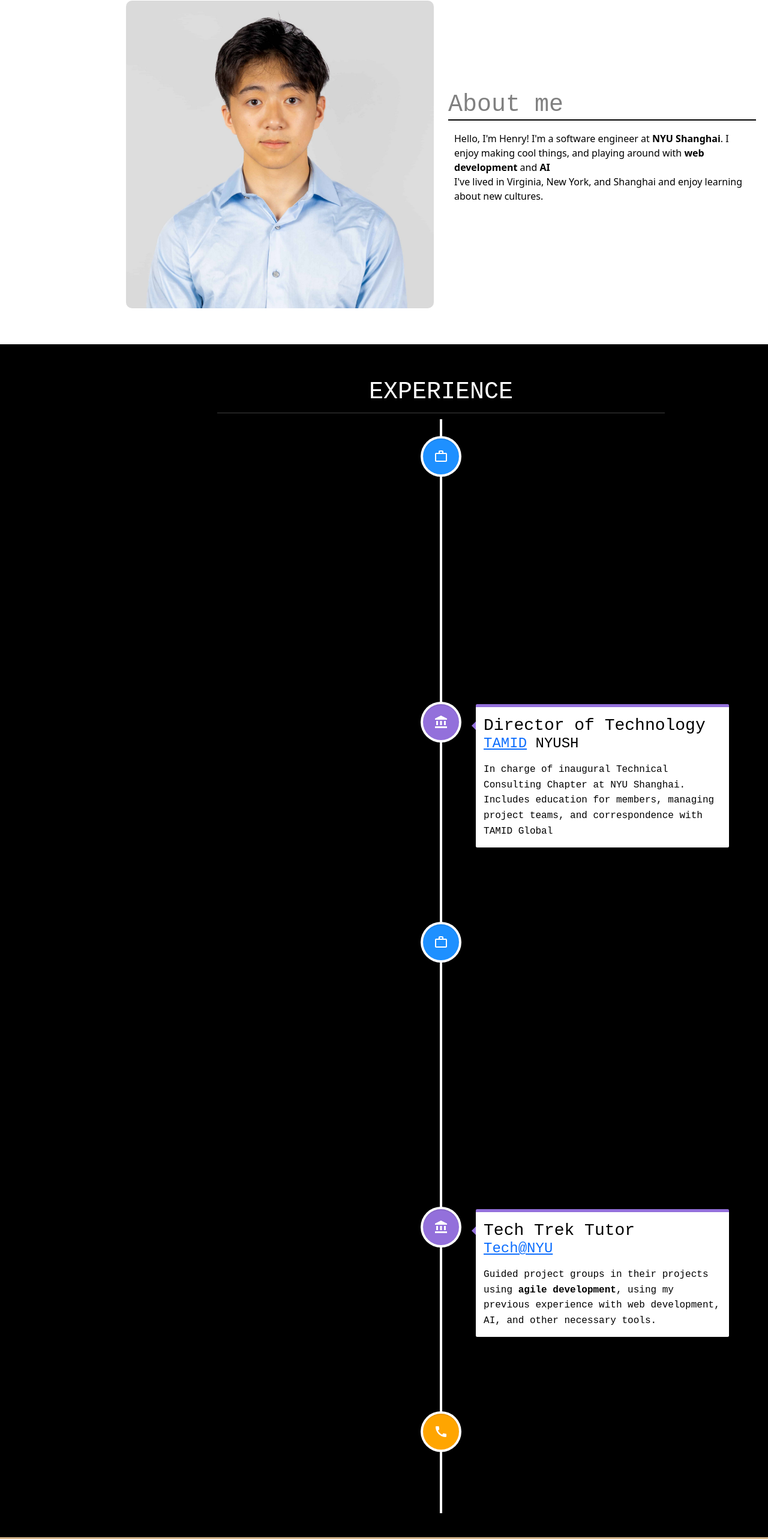
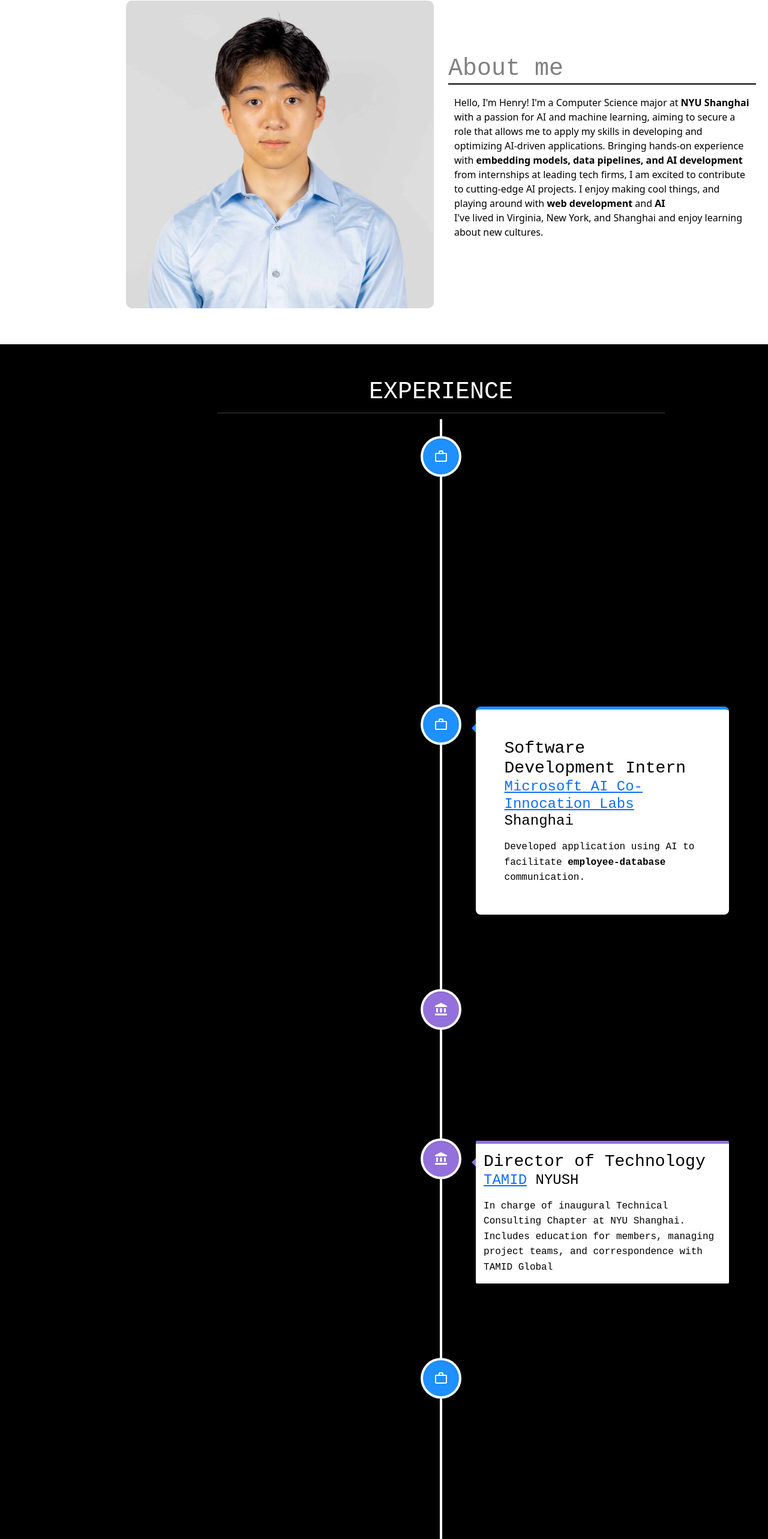
Before and after one commit to Nrezhang/Resume_portfolio, a React (Create React App) app in the folder client/: page / in a window 1280 px wide. Shown: the part 859-3425 px from the top of the page at 60% size. Built offline with nearby package versions, Linux system fonts and the light colour scheme.

Commit message:
new changes

```diff
--- a/client/src/pages/About/About.js
+++ b/client/src/pages/About/About.js
@@ -14,7 +14,12 @@ const About = () => {
                 <div className='col-md-6 about-content'>
                   <h1> About me</h1>
                   <p>
-                    Hello, I'm Henry! I'm a software engineer at <b>NYU Shanghai</b>.
+
+                    Hello, I'm Henry!
+                    I'm a Computer Science major at <b>NYU Shanghai</b> with a passion for AI and machine learning, aiming to secure a role
+                    that allows me to apply my skills in developing and optimizing AI-driven applications. Bringing
+                    hands-on experience with <b> embedding models, data pipelines, and AI development </b> from
+                    internships at leading tech firms, I am excited to contribute to cutting-edge AI projects.
                     I enjoy making cool things, and playing around with <b>web development</b> and <b>AI</b>
                     <br></br>
                     I've lived in Virginia, New York, and Shanghai and enjoy learning about new cultures.
--- a/client/src/pages/Experience/Experience.js
+++ b/client/src/pages/Experience/Experience.js
@@ -12,22 +12,53 @@ const Experience = () => {
                 <hr/>
 
                 <VerticalTimeline>
-
                     <VerticalTimelineElement
                             className="vertical-timeline-element--work"
                             contentStyle={{ background: 'white', color: 'black', boxShadow:'0px 0px 0px 0px white', borderTop:'5px solid dodgerblue' }}
                             contentArrowStyle={{ borderRight: '7px solid dodgerblue' }}
-                        date="February 2023 - May 2023"
+                            date="May 2024 - August 2024"
                             iconStyle={{ background: 'dodgerblue', color: 'white' }}
                             icon={<MdOutlineWorkOutline />}
                         >
-                        <h3 className="vertical-timeline-element-title">Technical Project Manager</h3>
-                        <h4 className="vertical-timeline-element-subtitle"><a href='https://www.jika.io' target='_blank'>Jika.io</a> Intern</h4>
+                            <h3 className="vertical-timeline-element-title">AI Software Engineering Intern</h3>
+                            <h4 className="vertical-timeline-element-subtitle"><a href='https://www.medidata.com' target='_blank'>Medidata Solutions Inc.s</a> New York, NY</h4>
                             <p>
-                        Implemented schema to <b>extract</b>, <b>transform</b>, and <b>load</b> user analytics from mongodb to BigQuery
+                            Implemented and improved <b>RAG application</b> on 20,000+ medical records.
+                            </p>
+                    </VerticalTimelineElement>
+                    <VerticalTimelineElement
+                            className="vertical-timeline-element--work"
+                            contentStyle={{ background: 'white', color: 'black', boxShadow:'0px 0px 0px 0px white', borderTop:'5px solid dodgerblue' }}
+                            contentArrowStyle={{ borderRight: '7px solid dodgerblue' }}
+                            date="May 2023 - August 2023"
+                            iconStyle={{ background: 'dodgerblue', color: 'white' }}
+                            icon={<MdOutlineWorkOutline />}
+                        >
+                            <h3 className="vertical-timeline-element-title">Software Development Intern</h3>
+                            <h4 className="vertical-timeline-element-subtitle"><a href='https://aiotlabs.microsoft.com/en' target='_blank'>Microsoft AI Co-Innocation Labs</a> Shanghai</h4>
+                            <p>
+                            Developed application using AI to facilitate <b>employee-database</b> communication.
                             </p>
 
                     </VerticalTimelineElement>
+
+                    <VerticalTimelineElement
+                            className="vertical-timeline-element--edu"
+                            contentStyle={{ background: 'white', color: 'black', boxShadow:'0px 0px 0px 0px white', borderTop:'5px solid mediumpurple' }}
+                            contentArrowStyle={{ borderRight: '7px solid mediumpurple' }}
+                            date="August 2023 - December 2023"
+                            iconStyle={{ background: 'mediumpurple', color: 'white' }}
+                            icon={<MdAccountBalance />}
+                        >
+                            <h3 className="vertical-timeline-element-title">Tech Trek Tutor</h3>
+                            <h4 className="vertical-timeline-element-subtitle"><a href='https://techatnyu.org/techtreks' target='_blank'>Tech@NYU</a></h4>
+                            <p>
+                                Guided project groups in their projects using <b>agile development</b>, using my previous experience with web development, AI, and other necessary tools.
+
+                            </p>
+
+                    </VerticalTimelineElement>
+
 
                   <VerticalTimelineElement
                         className="vertical-timeline-element--edu"
@@ -45,34 +76,19 @@ const Experience = () => {
 
                   </VerticalTimelineElement>
 
+
                   <VerticalTimelineElement
                         className="vertical-timeline-element--work"
                         contentStyle={{ background: 'white', color: 'black', boxShadow:'0px 0px 0px 0px white', borderTop:'5px solid dodgerblue' }}
                         contentArrowStyle={{ borderRight: '7px solid dodgerblue' }}
-                        date="May 2023 - August 2023"
+                        date="February 2023 - May 2023"
                         iconStyle={{ background: 'dodgerblue', color: 'white' }}
                         icon={<MdOutlineWorkOutline />}
                     >
-                        <h3 className="vertical-timeline-element-title">Software Development Intern</h3>
-                        <h4 className="vertical-timeline-element-subtitle"><a href='https://aiotlabs.microsoft.com/en' target='_blank'>Microsoft AI Co-Innocation Labs</a> Shanghai</h4>
+                        <h3 className="vertical-timeline-element-title">Technical Project Manager</h3>
+                        <h4 className="vertical-timeline-element-subtitle"><a href='https://www.jika.io' target='_blank'>Jika.io</a> Intern</h4>
                         <p>
-                        Developed application using AI to facilitate <b>employee-database</b> communication.
-                        </p>
-
-                  </VerticalTimelineElement>
-                  <VerticalTimelineElement
-                        className="vertical-timeline-element--edu"
-                        contentStyle={{ background: 'white', color: 'black', boxShadow:'0px 0px 0px 0px white', borderTop:'5px solid mediumpurple' }}
-                        contentArrowStyle={{ borderRight: '7px solid mediumpurple' }}
-                        date="August 2023 - December 2023"
-                        iconStyle={{ background: 'mediumpurple', color: 'white' }}
-                        icon={<MdAccountBalance />}
-                    >
-                        <h3 className="vertical-timeline-element-title">Tech Trek Tutor</h3>
-                        <h4 className="vertical-timeline-element-subtitle"><a href='https://techatnyu.org/techtreks' target='_blank'>Tech@NYU</a></h4>
-                        <p>
-                            Guided project groups in their projects using <b>agile development</b>, using my previous experience with web development, AI, and other necessary tools.
-
+                        Implemented schema to <b>extract</b>, <b>transform</b>, and <b>load</b> user analytics from mongodb to BigQuery
                         </p>
 
                   </VerticalTimelineElement>
--- a/client/src/utils/skilllist.js
+++ b/client/src/utils/skilllist.js
@@ -57,10 +57,10 @@ export const languages = [
 export const tools = [
     {
         _id:1,
-        name: 'OpenAI',
+        name: 'LLMs',
         icon: SiOpenai,
-        desc: "Lots of experience at my previous internship with prompt engineering, agents, etc. I also enjoy using their API in my own free time",
-        proficiency: "95%"
+        desc: "Lots of experience at my previous internship with prompt engineering, agents, etc. I also enjoy using AI models in my own free time",
+        proficiency: "99%"
     },
     {
         _id:2,
@@ -111,6 +111,13 @@ export const tools = [
         icon: SiLooker,
         desc: "Researched Business intelligence tools such as Looker Studio, and how to display meaninful analytics",
         proficiency: "60%"
+    },
+    {
+        _id:1,
+        name: 'AWS',
+        icon: SiLooker,
+        desc: "Used AWS services like bedrock, s3, etc. during my time at Medidata. Wokring on AWS Solutions Architect Certificate",
+        proficiency: "50%"
     },
     {
         _id:1,
```
Also changed, not shown: 2 other files (tests, documents, lock files or other folders). Lines whose indentation alone changed are shown as unchanged.
